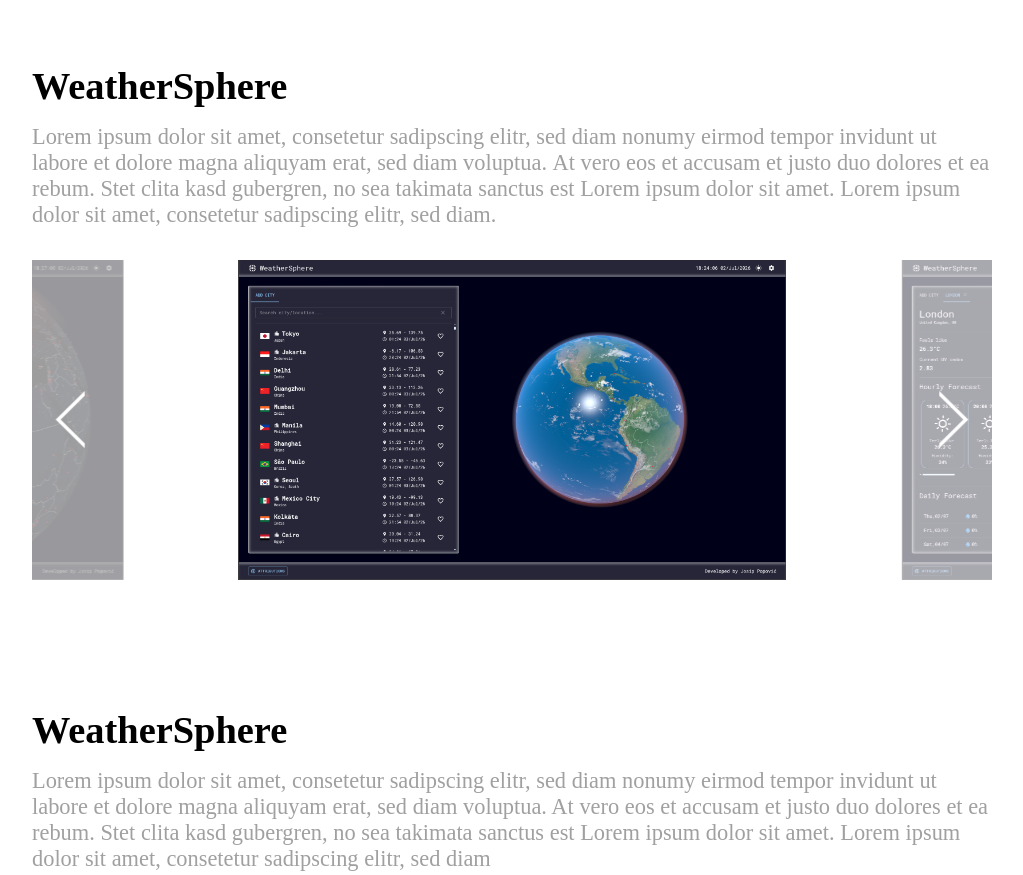
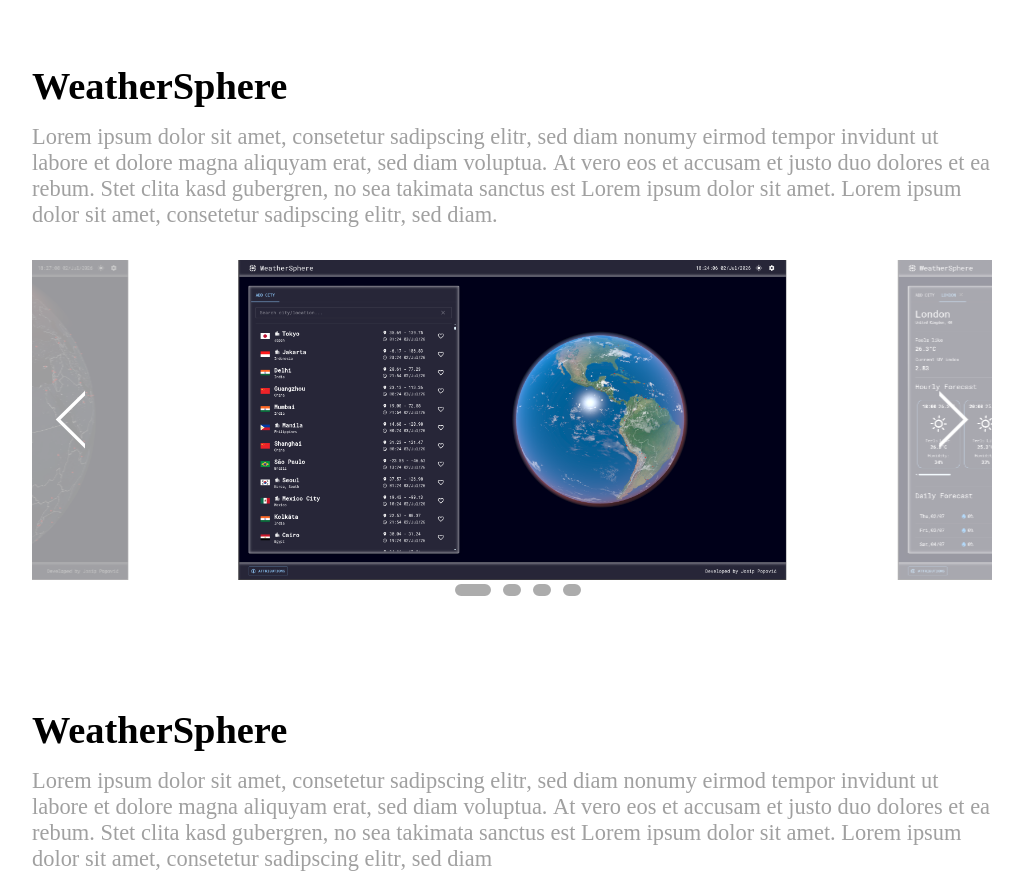
Before and after one commit to JP876/portfolio_v2, a website built with Vite: page index.html in a window 1280 px wide. Shown: the part 800-1675 px from the top of the page, without its empty margins (128-1151 px from the left). Built offline with nearby package versions, Linux system fonts and the light colour scheme.

Commit message:
Added gallery dots navigation and updated reveal text effect

```diff
--- a/index.html
+++ b/index.html
@@ -28,9 +28,9 @@
             <h5 class="project-title">WeatherSphere</h5>
             <p class="project-description">
               Lorem ipsum dolor sit amet, consetetur sadipscing elitr, sed diam nonumy eirmod tempor invidunt ut labore
-              et dolore magna aliquyam erat, <span>sed diam voluptua</span>. At vero eos et accusam et justo duo dolores
-              et ea rebum. Stet clita kasd gubergren, no sea takimata sanctus est Lorem ipsum dolor sit amet. Lorem
-              ipsum dolor sit amet, consetetur sadipscing elitr, sed diam.
+              et dolore magna aliquyam erat, <span id="highlight">sed diam voluptua</span>. At vero eos et accusam et
+              justo duo dolores et ea rebum. Stet clita kasd gubergren, no sea takimata sanctus est Lorem ipsum dolor
+              sit amet. Lorem ipsum dolor sit amet, consetetur sadipscing elitr, sed diam.
             </p>
           </div>
 
@@ -54,6 +54,15 @@
               <button id="first-prev" class="prev" tabindex="0" aria-label="Previous Slide"></button>
               <button id="first-next" class="next" tabindex="0" aria-label="Next Slide"></button>
             </nav>
+
+            <svg
+              id="first-project-carousel-progress"
+              class="carousel-progress"
+              xmlns="http://www.w3.org/2000/svg"
+              viewBox="0 0 0 0"
+            >
+              <path stroke="#fff" stroke-width="2" stroke-linecap="round" d="" />
+            </svg>
           </section>
         </section>
 
@@ -62,9 +71,9 @@
             <h5 class="project-title">WeatherSphere</h5>
             <p class="project-description">
               Lorem ipsum dolor sit amet, consetetur sadipscing elitr, sed diam nonumy eirmod tempor invidunt ut labore
-              et dolore magna aliquyam erat, sed diam voluptua. <span>At vero eos et accusam</span> et justo duo dolores
-              et ea rebum. Stet clita kasd gubergren, no sea takimata sanctus est Lorem ipsum dolor sit amet. Lorem
-              ipsum dolor sit amet, consetetur sadipscing elitr, sed diam
+              et dolore magna aliquyam erat, sed diam voluptua. <span id="highlight">At vero eos et accusam</span> et
+              justo duo dolores et ea rebum. Stet clita kasd gubergren, no sea takimata sanctus est Lorem ipsum dolor
+              sit amet. Lorem ipsum dolor sit amet, consetetur sadipscing elitr, sed diam
             </p>
           </div>
 
@@ -88,6 +97,15 @@
               <button id="second-prev" class="prev" tabindex="0" aria-label="Previous Slide"></button>
               <button id="second-next" class="next" tabindex="0" aria-label="Next Slide"></button>
             </nav>
+
+            <svg
+              id="second-project-carousel-progress"
+              class="carousel-progress"
+              xmlns="http://www.w3.org/2000/svg"
+              viewBox="0 0 0 0"
+            >
+              <path stroke="#000" stroke-width="2" stroke-linecap="round" d="" />
+            </svg>
           </section>
         </section>
 
--- a/src/main/Carousel/Basic.ts
+++ b/src/main/Carousel/Basic.ts
@@ -7,7 +7,7 @@ class CarouselBasic extends CarouselCore {
   readonly slides: HTMLElement[] | null = null;
 
   private config: CarouselConfigType = {};
-  private previousIndex: number = 0;
+  private previousIndex: number | null = null;
   private length: number | null = null;
   private startX: number = 0;
   private widths: number[] = [];
@@ -51,7 +51,7 @@ class CarouselBasic extends CarouselCore {
     this.refresh(true);
 
     if (this.config.onChange && this.slides) {
-      this.config.onChange(this.slides[this.activeSlideIndex], this.activeSlideIndex);
+      this.config.onChange(this.slides[this.activeSlideIndex], this.activeSlideIndex, this.previousIndex);
     }
   }
 
@@ -79,11 +79,11 @@ class CarouselBasic extends CarouselCore {
         return null;
       }
 
-      let i = this.getClosest(this.times, this.tl.time(), this.tl.duration());
+      const i = this.getClosest(this.times, this.tl.time(), this.tl.duration());
+      this.config.onChange(this.slides[i], i, this.previousIndex);
 
       if (this.previousIndex !== i) {
         this.previousIndex = i;
-        this.config.onChange(this.slides[i], i);
       }
     };
 
@@ -226,7 +226,6 @@ class CarouselBasic extends CarouselCore {
 
       this.populateWidths();
       this.populateTimeline();
-      console.log(this.tl);
 
       this.populateOffsets();
 
@@ -236,12 +235,12 @@ class CarouselBasic extends CarouselCore {
         this.tl.reverse();
       }
 
+      if (this.config.onChange && this.slides) {
+        this.config.onChange(this.slides[this.activeSlideIndex], this.activeSlideIndex, this.previousIndex);
+      }
+
       this.getClosestIndex(true);
       this.previousIndex = this.activeSlideIndex;
-
-      if (this.config.onChange && this.slides) {
-        this.config.onChange(this.slides[this.activeSlideIndex], this.activeSlideIndex);
-      }
     });
   }
 
--- a/src/main/Carousel/types.ts
+++ b/src/main/Carousel/types.ts
@@ -6,5 +6,5 @@ export type CarouselConfigType = {
   paddingRight?: number | string;
   reversed?: boolean;
   center?: boolean | HTMLElement | string;
-  onChange?: (el: HTMLElement, index: number) => void;
+  onChange?: (el: HTMLElement, index: number, previousIndex: number | null) => void;
 };
--- a/src/main/ProjectGallery.ts
+++ b/src/main/ProjectGallery.ts
@@ -3,18 +3,32 @@ import gsap from 'gsap';
 import { GAP } from './consts';
 import CarouselDraggable from './Carousel/Draggable';
 
+const ACTIVE_DASH_WIDTH = 4;
+const DEFAULT_DASH_WIDTH = 1;
+const DASH_GAP = 4;
+
 class ProjectGallery extends CarouselDraggable {
   private activeSlide: HTMLElement | null = null;
   private readonly prevBtn: HTMLButtonElement | null = null;
   private readonly nextBtn: HTMLButtonElement | null = null;
+  private readonly progressSVG: SVGElement | null = null;
+  private readonly progressPath: SVGPathElement | null = null;
+  private pathWidth: number | null = null;
 
-  constructor(slides: HTMLElement[], container: HTMLElement, prevBtn: HTMLButtonElement, nextBtn: HTMLButtonElement) {
+  constructor(
+    slides: HTMLElement[],
+    container: HTMLElement,
+    prevBtn: HTMLButtonElement,
+    nextBtn: HTMLButtonElement,
+    progress: SVGElement
+  ) {
     super(slides, container, {});
     this.updateConfig = {
       paused: true, // TODO: bug with false, animation stops earlier
       paddingRight: GAP,
       center: true,
-      onChange: (slide) => {
+      onChange: (slide, index, previousIndex) => {
+        if (previousIndex !== index) {
           if (this.activeSlide) {
             gsap.to('.active', { opacity: 0.4 });
             this.activeSlide.classList.remove('active');
@@ -23,11 +37,40 @@ class ProjectGallery extends CarouselDraggable {
           slide.classList.add('active');
           this.activeSlide = slide;
           gsap.to('.active', { opacity: 1, ease: 'power2.inOut' });
+
+          this.updateProgress(index);
+        }
       },
     };
 
     this.prevBtn = prevBtn;
     this.nextBtn = nextBtn;
+    this.progressSVG = progress;
+
+    this.pathWidth = (slides.length - 1) * (DEFAULT_DASH_WIDTH + DASH_GAP) + ACTIVE_DASH_WIDTH;
+    this.progressPath = this.progressSVG.getElementsByTagName('path')[0];
+
+    this.updateProgress(0, 0);
+  }
+
+  private updateProgress(index: number, duration?: number) {
+    if (!this.slides || !this.progressPath) {
+      return null;
+    }
+
+    let str = '';
+    for (let i = 0; i < this.slides.length; i++) {
+      str += i == index ? ACTIVE_DASH_WIDTH : DEFAULT_DASH_WIDTH;
+      str += ' ' + DASH_GAP + ' ';
+    }
+
+    gsap.to(this.progressPath, {
+      duration: duration ?? 0.5,
+      attr: {
+        'stroke-dasharray': str,
+        stroke: 'black',
+      },
+    });
   }
 
   initializeGallery() {
@@ -35,6 +78,14 @@ class ProjectGallery extends CarouselDraggable {
     this.initializeDraggable();
 
     this.toIndex(0, { duration: 0 });
+
+    gsap.set(this.progressSVG, {
+      attr: { viewBox: '-1 -1 ' + (this.pathWidth || 0 + 2) + ' 2' },
+    });
+    gsap.set(this.progressPath, {
+      attr: { d: 'M0,0 ' + this.pathWidth + ',0' },
+      cursor: 'pointer',
+    });
 
     if (this.slides) {
       this.slides.forEach((slide, i) => {
@@ -46,25 +97,50 @@ class ProjectGallery extends CarouselDraggable {
   }
 
   private initializeEvents() {
-    if (!this.prevBtn || !this.nextBtn) {
+    if (!this.prevBtn || !this.nextBtn || !this.progressPath) {
       return null;
     }
 
-    this.nextBtn.addEventListener('pointerover', this.arrowBtnOver);
-    this.nextBtn.addEventListener('pointerout', this.arrowBtnOut);
-    this.nextBtn.addEventListener('click', () => this.next({ duration: 1, ease: 'expo' }));
+    this.nextBtn.addEventListener('pointerover', this.onBtnPointerOver);
+    this.nextBtn.addEventListener('pointerout', this.onBtnPointerOut);
+    this.nextBtn.addEventListener('click', this.onNextBtnClick.bind(this));
 
-    this.prevBtn.addEventListener('pointerover', this.arrowBtnOver);
-    this.prevBtn.addEventListener('pointerout', this.arrowBtnOut);
-    this.prevBtn.addEventListener('click', () => this.previous({ duration: 1, ease: 'expo' }));
+    this.prevBtn.addEventListener('pointerover', this.onBtnPointerOver);
+    this.prevBtn.addEventListener('pointerout', this.onBtnPointerOut);
+    this.prevBtn.addEventListener('click', this.onPrevBtnClick.bind(this));
+
+    this.progressPath.addEventListener('click', this.onProgressDotClick.bind(this));
   }
 
-  private arrowBtnOver(e: PointerEvent) {
-    gsap.to(e.target, { opacity: 0.4 });
+  private onNextBtnClick() {
+    this.next({ duration: 1, ease: 'expo' });
   }
 
-  private arrowBtnOut(e: PointerEvent) {
-    gsap.to(e.target, { opacity: 1 });
+  private onPrevBtnClick() {
+    this.previous({ duration: 1, ease: 'expo' });
+  }
+
+  private onBtnPointerOver(event: PointerEvent) {
+    gsap.to(event.target, { opacity: 0.4 });
+  }
+
+  private onBtnPointerOut(event: PointerEvent) {
+    gsap.to(event.target, { opacity: 1 });
+  }
+
+  private onProgressDotClick(event: PointerEvent) {
+    if (!(event.target instanceof SVGPathElement) || !this.slides || !this.pathWidth) {
+      return null;
+    }
+
+    // TODO: needs better solution
+    const rect = event.target.getBoundingClientRect();
+    const percentage = ((event.x - rect.x) / rect.width) * 100;
+    const index = Math.floor(percentage / (100 / this.slides.length));
+
+    if (this.activeSlideIndex !== index) {
+      this.toIndex(index, { duration: 1, ease: 'expo' });
+    }
   }
 }
 
--- a/src/main/RevealText.ts
+++ b/src/main/RevealText.ts
@@ -28,10 +28,11 @@ class RevealText {
     }
 
     this.splitText = SplitText.create(this.text, {
-      type: 'words',
+      type: 'chars',
+      smartWrap: true,
     });
 
-    this.splitText.words.forEach((word, index) => {
+    this.splitText.chars.forEach((word, index) => {
       this.tl.call(this.animateWord.bind(this), [word], index + 0.01);
     });
     this.tl.set({}, {}, '+=0.01');
@@ -45,19 +46,19 @@ class RevealText {
     });
   }
 
-  private animateWord(word: Element) {
+  private animateWord(char: Element) {
     if (!this.scrollTrigger) {
       return null;
     }
 
     if (this.scrollTrigger.direction === 1) {
-      if (word?.parentElement?.nodeName == 'P') {
-        gsap.to(word, { color: DIV_HIGHLIGHT });
+      if (char.parentElement?.parentElement?.id === 'highlight') {
+        gsap.to(char, { color: this.config.highlightColor });
       } else {
-        gsap.to(word, { color: this.config.highlightColor });
+        gsap.to(char, { color: DIV_HIGHLIGHT });
       }
     } else {
-      gsap.to(word, { color: DEFAULT_COLOR });
+      gsap.to(char, { color: DEFAULT_COLOR });
     }
   }
 }
--- a/src/main/consts.ts
+++ b/src/main/consts.ts
@@ -1,3 +1,3 @@
-export const GAP = 24;
+export const GAP = 20;
 export const DEFAULT_COLOR = '#a0a0a0'; // grey
 export const DIV_HIGHLIGHT = '#000000'; // black
--- a/src/main/index.ts
+++ b/src/main/index.ts
@@ -18,42 +18,45 @@ function initialize() {
     gap: GAP,
   });
   // display the prev / next buttons
-  gsap.set('.carousel-nav', {
+  gsap.set('.carousel-nav, .carousel-progress', {
     display: 'block',
   });
   // set initial opacity for slides
   gsap.set('.carousel-slide', {
     opacity: (i) => (i === 0 ? 1 : 0.4),
   });
+
   // new InertiaScroll(true);
 
   {
-    const reveal = new RevealText('#first-project-info', '#first-project-info p', {
+    const description = new RevealText('#first-project-info', '#first-project-info p', {
       highlightColor: 'rgb(0, 144, 255)',
     });
-    reveal.initialize();
+    description.initialize();
 
     const slides = gsap.utils.toArray<HTMLElement>('#first-project-slide');
+    const container = document.getElementById('first-project-carousel') as HTMLElement;
     const prev = document.querySelector('#first-prev') as HTMLButtonElement;
     const next = document.querySelector('#first-next') as HTMLButtonElement;
-    const container = document.getElementById('first-project-carousel') as HTMLElement;
+    const progress = document.querySelector('#first-project-carousel-progress') as SVGElement;
 
-    const gallery = new ProjectGallery(slides, container, prev, next);
+    const gallery = new ProjectGallery(slides, container, prev, next, progress);
     gallery.initializeGallery();
   }
 
   {
-    const reveal = new RevealText('#second-project-info', '#second-project-info p', {
+    const description = new RevealText('#second-project-info', '#second-project-info p', {
       highlightColor: 'rgb(0, 255, 30)',
     });
-    reveal.initialize();
+    description.initialize();
 
     const slides = gsap.utils.toArray<HTMLElement>('#second-project-slide');
     const prev = document.querySelector('#second-prev') as HTMLButtonElement;
     const next = document.querySelector('#second-next') as HTMLButtonElement;
     const container = document.getElementById('second-project') as HTMLElement;
+    const progress = document.querySelector('#second-project-carousel-progress') as SVGElement;
 
-    const gallery = new ProjectGallery(slides, container, prev, next);
+    const gallery = new ProjectGallery(slides, container, prev, next, progress);
     gallery.initializeGallery();
   }
 }
--- a/src/style.css
+++ b/src/style.css
@@ -134,6 +134,18 @@
   }
 }
 
+.carousel-progress {
+  display: none; /* displayed in the JS */
+  position: absolute;
+  width: 32%;
+  max-width: 300px;
+  max-height: 12px;
+  bottom: -1rem;
+  left: 50%;
+  transform: translate(-50%, 0%);
+  opacity: 0.32;
+}
+
 @media (max-width: 1400px) {
   .container {
     margin-inline: 10rem;
```
Lines whose indentation alone changed are shown as unchanged.
